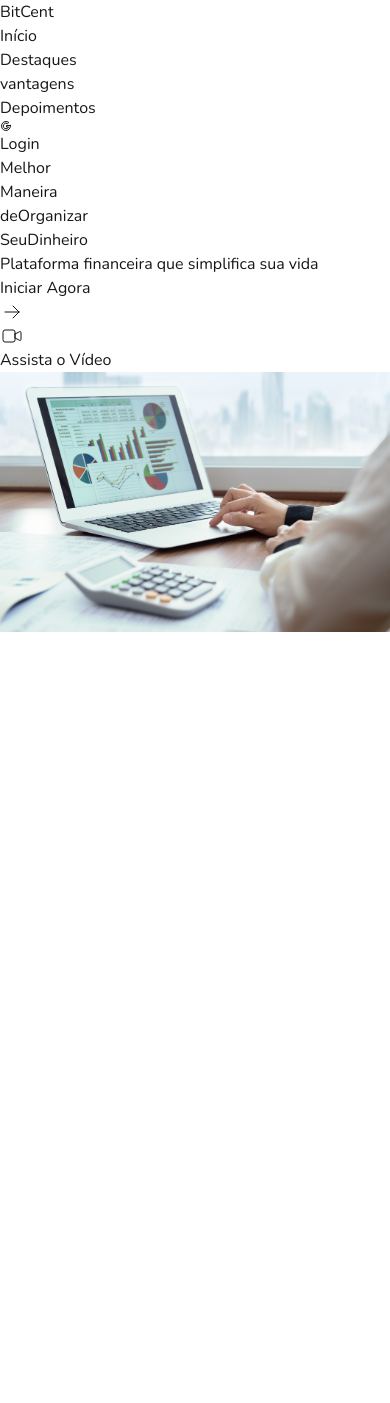
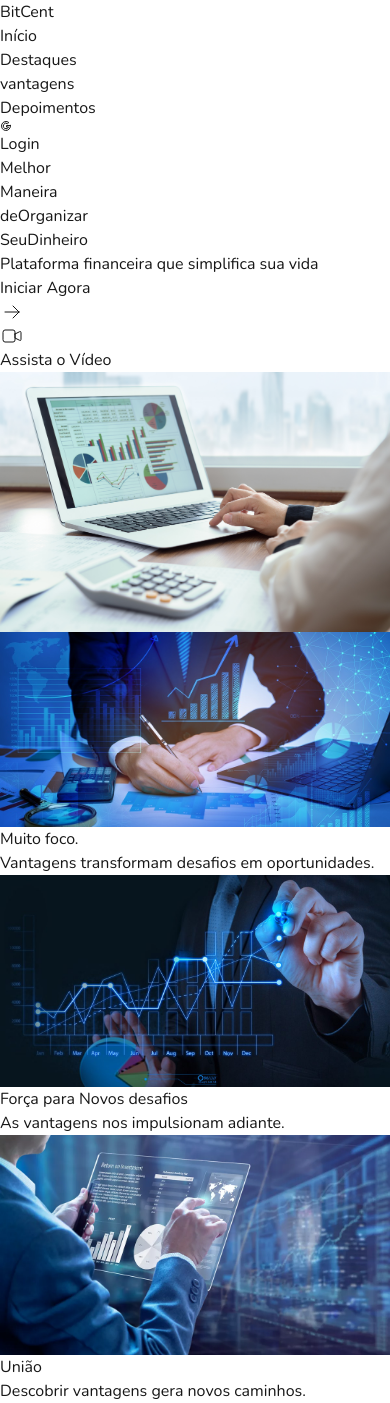
Before and after one commit to tiago-kelis/bit_center, a Next.js app: page / in a window 390 px wide. Before the commit the page ends 844 px from the top, so only its background shows below. Built offline with nearby package versions, Linux system fonts and the light colour scheme.

Commit message:
adicionando o componente Vantagens

```diff
--- a/src/components/landing/comuns/Area.tsx
+++ b/src/components/landing/comuns/Area.tsx
@@ -1,5 +1,6 @@
 /* eslint-disable @typescript-eslint/no-explicit-any */
 interface AreaProps {
+    // biome-ignore lint/suspicious/noExplicitAny: <explanation>
     children?: any
     className?: string
     id?: string
@@ -8,7 +9,7 @@ interface AreaProps {
 export default function Area(props: AreaProps) {
     return (
         <div id={props.id ?? ""} className={`flex justify-center w-full ${props.className ?? ""}`}>
-            <div className={`px-7 xl:px-0 w-full xl:w-[1200px]`}>
+            <div className="px-7 xl:px-0 w-full xl:w-[1200px]">
                 {props.children}
             </div>
         </div>
--- a/src/components/landing/comuns/index.tsx
+++ b/src/components/landing/comuns/index.tsx
@@ -1,5 +1,7 @@
 export default function Comuns() {
     return(
-        <div></div>
+        <div>
+
+        </div>
     )
 }
--- a/src/components/landing/index.tsx
+++ b/src/components/landing/index.tsx
@@ -11,8 +11,8 @@ export default function Landing() {
        <Pagina>
             <Cabecalho/>
             <Comuns/>
+            <Destaques/>
             <Vantagens/>
-            <Destaques/>
             <Depoimentos/>
             <Rodape/>
        </Pagina>
--- /dev/null
+++ b/src/components/landing/vantagens/Vantagem.tsx
@@ -0,0 +1,42 @@
+/* eslint-disable @typescript-eslint/no-explicit-any */
+
+import ImagemResponsiva from "../comuns/ImagemResponsiva"
+
+
+export interface VantagemProps {
+    // biome-ignore lint/suspicious/noExplicitAny: <explanation>
+    imagem: any
+    titulo: string
+    subtitulo: string
+    inverter?: boolean
+
+}
+
+export default function Vantagem (props: VantagemProps) {
+    return (
+        <div className={`flex flex-col justify-around items-center w-full gap-4
+            ${props.inverter ? "sm:flex-row-reverse" : "sm:flex-row"}
+        `}>
+            <ImagemResponsiva imagem={props.imagem} className={props.inverter ? "sm:rotate-6" : "sm:-rotate-6"}/>
+
+            <div className={`
+                 flex flex-col gap-y-4 sm:w-[350px]
+                 text-center sm:text-left
+            `}>
+                <div className={`
+                    flex flex-col text-white
+                    font-black text-2xl sm:text-4xl
+
+                `}>{props.titulo}</div>
+
+                {props.subtitulo && (
+                    <span className="font-light text-base sm:text-lg text-zinc-500">
+                        {props.subtitulo}
+                    </span>
+                )}
+
+            </div>
+
+        </div>
+    )
+}
--- a/src/components/landing/vantagens/index.tsx
+++ b/src/components/landing/vantagens/index.tsx
@@ -1,8 +1,32 @@
 import Area from "../comuns/Area";
+import Vantagem from "./Vantagem";
+import Vantagem_1 from "../../../../public/terceiro.jpg"
+import Vantagem_2 from "../../../../public/quarta.jpg"
+import Vantagem_3 from "../../../../public/quinto.png"
+
 
 export default function Vantagens() {
     return (
-       <Area>
+       <Area id="Vanatgens" className="bg-black py-16 sm:py-36">
+          <div className="flex flex-col items-center gap-y-16 sm:gap-y-36">
+            <Vantagem
+                imagem={Vantagem_1}
+                titulo="Muito foco."
+                subtitulo="Vantagens transformam desafios em oportunidades."
+            />
+
+            <Vantagem
+                imagem={Vantagem_2}
+                titulo="Força para Novos desafios"
+                subtitulo="As vantagens nos impulsionam adiante."
+            />
+
+            <Vantagem
+                imagem={Vantagem_3}
+                titulo="União"
+                subtitulo="Descobrir vantagens gera novos caminhos."
+            />
+          </div>
 
        </Area>
     )
```
Also changed, not shown: src/components/landing/cabecalho/MenuItem.tsx (+5 -3 lines).
